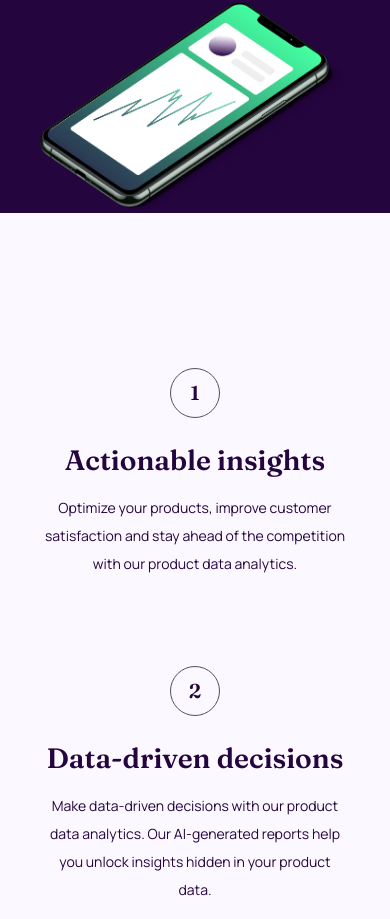
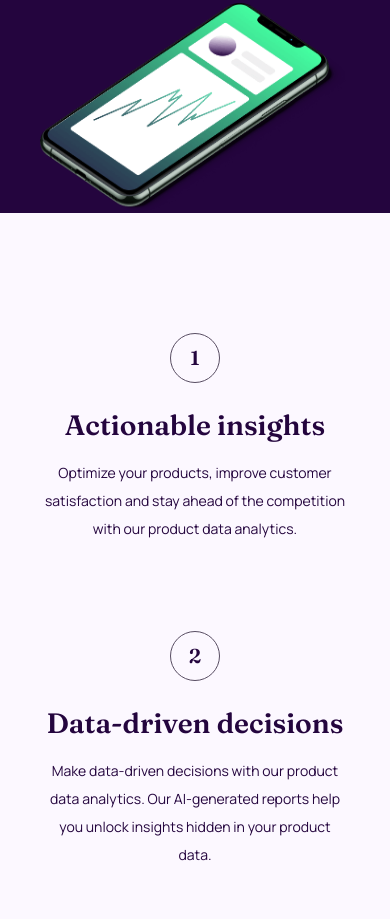
Before and after one commit to rewico/FrontendMentor-Workit, a plain HTML site: page index.html in a window 390 px wide. Shown: the part 365-1284 px from the top of the page. Drawn offline with nearby package versions, Linux system fonts and the light colour scheme.

Commit message:
some fix

```diff
--- a/scss/blocks/_features.scss
+++ b/scss/blocks/_features.scss
@@ -49,7 +49,7 @@
 
 @media only screen and (max-width: 1150px) {
   .features {
-    padding: 200px 0 100px 0;
+    padding: 170px 0 100px 0;
 
     &__list_item {
       max-width: 280px;
@@ -102,7 +102,7 @@
 
 @media only screen and (max-width: 510px) {
   .features {
-    padding: 155px 0 71px 0;
+    padding: 120px 0 71px 0;
 
     &__list {
       flex-direction: column;
```
Also changed, not shown: css/main.min.css.
